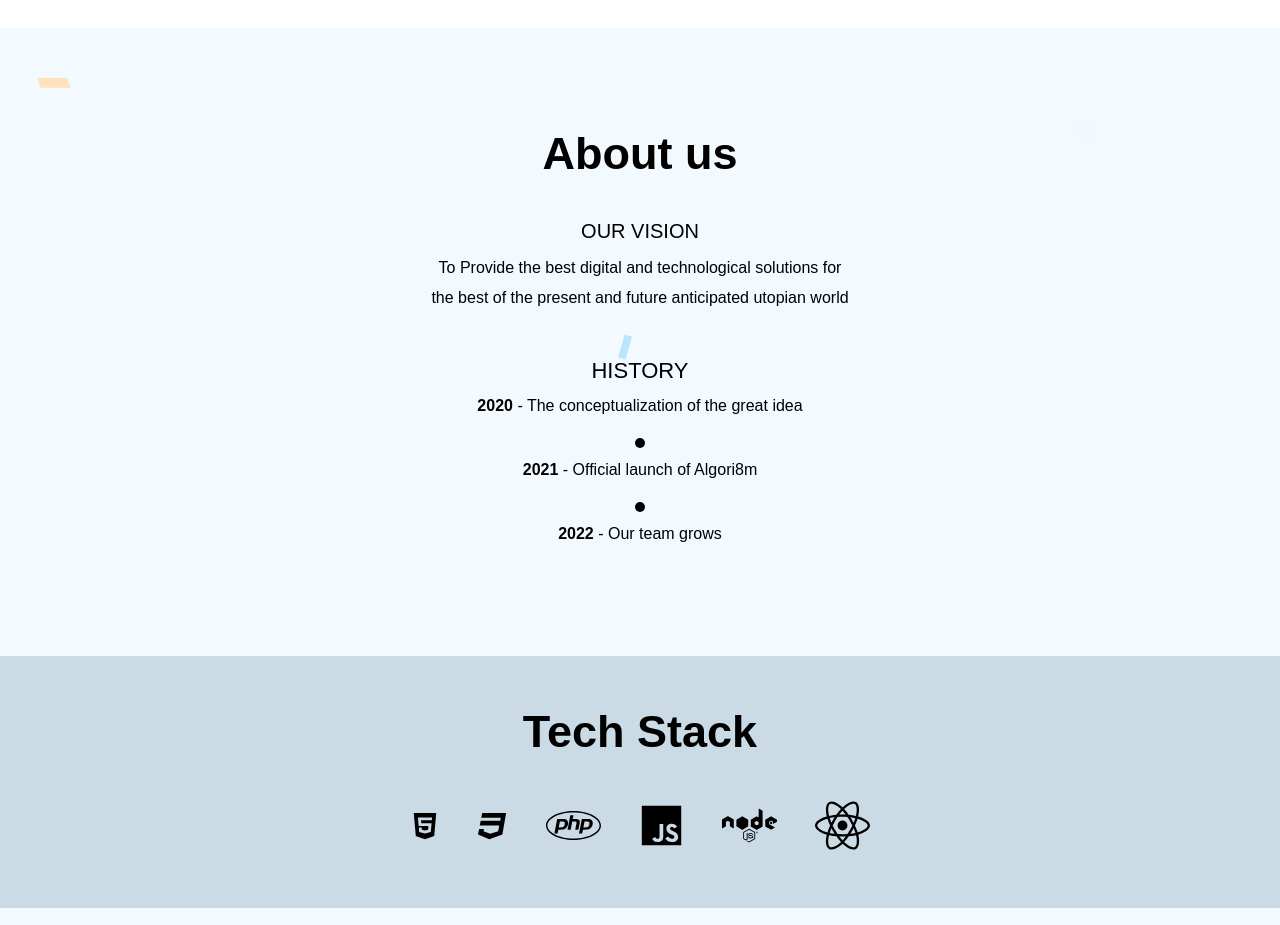
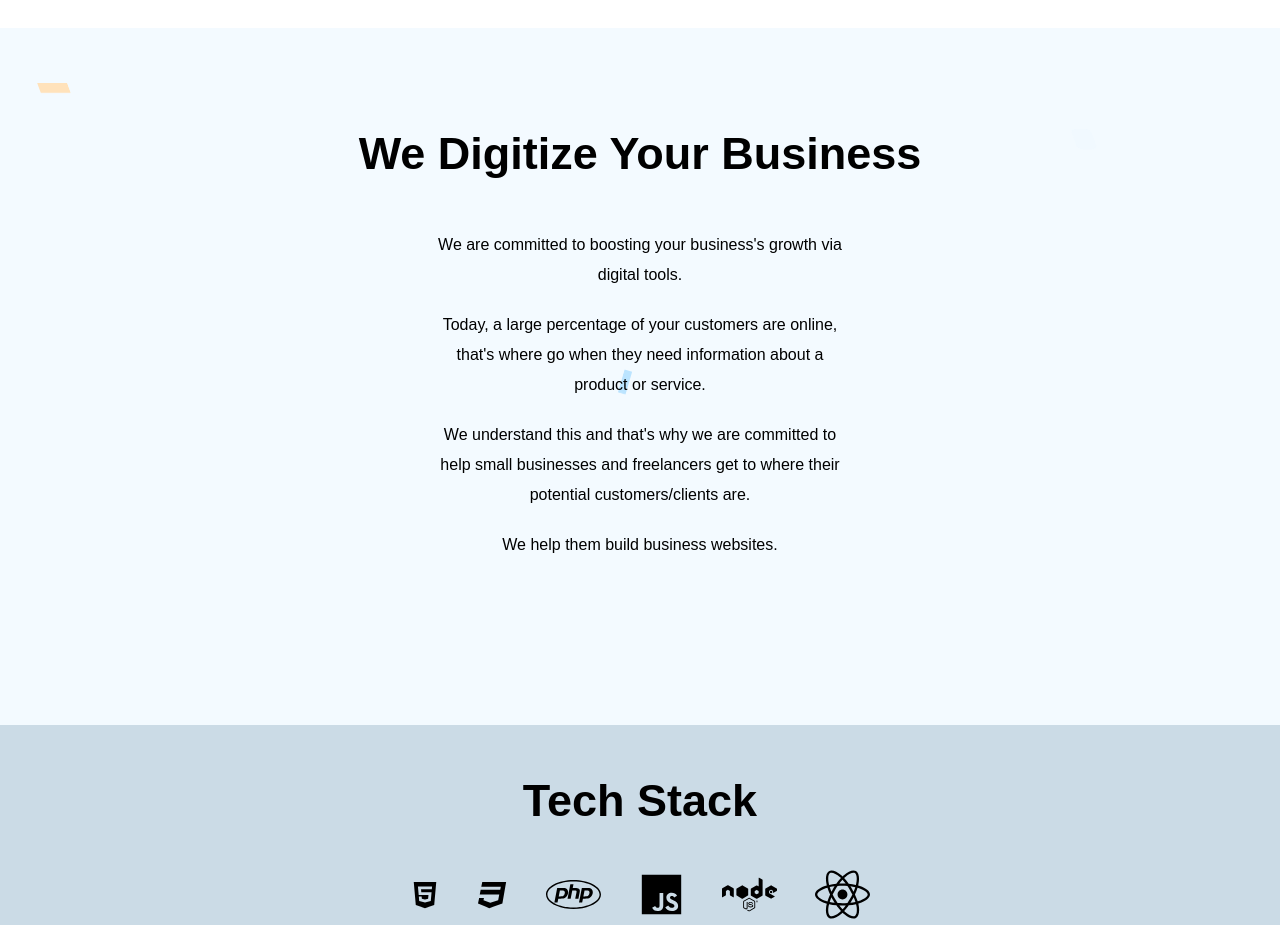
Before and after one commit to Algori8m/algori8mNew, a React (Create React App) app: page / in a window 1280 px wide. Shown: the part 1380-2305 px from the top of the page. Built offline with nearby package versions, Linux system fonts and the light colour scheme.

Commit message:
some changes made

```diff
--- a/src/components/AboutSection/AboutSection.js
+++ b/src/components/AboutSection/AboutSection.js
@@ -4,7 +4,7 @@ import "./aboutSection.css";
 function AboutSection({aboutSection}) {
   return (
     <section className="aboutSection" ref={aboutSection}>
-      <h2 className="aboutSectionTitle">About us</h2>
+      <h2 className="aboutSectionTitle">We Digitize Your Business</h2>
 
         <div className="aboutSectionAnimationInner">
                 <span className="aboutAnime aboutAnime1"></span>
@@ -15,14 +15,24 @@ function AboutSection({aboutSection}) {
 
 
       <div className="aboutSectionVision">
-        <p className="aboutSectionVisionTitle">OUR VISION</p>
+        <p className="aboutSectionVisionTitle"></p>
         <p className="aboutSectionVisionText">
-          To Provide the best digital and technological solutions for the best
-          of the present and future anticipated utopian world
+          We are committed to boosting your business's growth via digital tools.
+        </p>
+        <p className="aboutSectionVisionText">
+          Today, a large percentage of your customers are online, that's where
+          go when they need information about a product or service.
+        </p>
+        <p className="aboutSectionVisionText">
+          We understand this and that's why we are committed to help small businesses and freelancers
+          get to where their potential customers/clients are.
+        </p>
+        <p className="aboutSectionVisionText">
+          We help them build business websites.
         </p>
       </div>
 
-
+{/*
       <div className="aboutSectionHistory">
         <p className="aboutSectionHistoryTitle">HISTORY</p>
         <ul className="aboutSectionHistoryText">
@@ -32,7 +42,7 @@ function AboutSection({aboutSection}) {
           <span></span>
           <li><b>2022</b> - Our team grows</li>
         </ul>
-      </div>
+      </div> */}
     </section>
   );
 }
--- a/src/components/AboutSection/aboutSection.css
+++ b/src/components/AboutSection/aboutSection.css
@@ -193,6 +193,7 @@ span.aboutAnime1 {
     width: 55%;
     text-align: center;
     line-height: 30px;
+    margin-bottom: 20px;
 }
 
 
@@ -263,6 +264,7 @@ span.aboutAnime1 {
         width: 90%;
         text-align: center;
         line-height: 30px;
+        text-align: left;
     }
 
     .aboutSectionHistoryText span{
```
